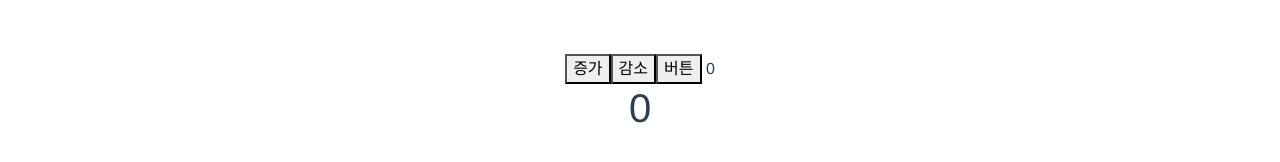
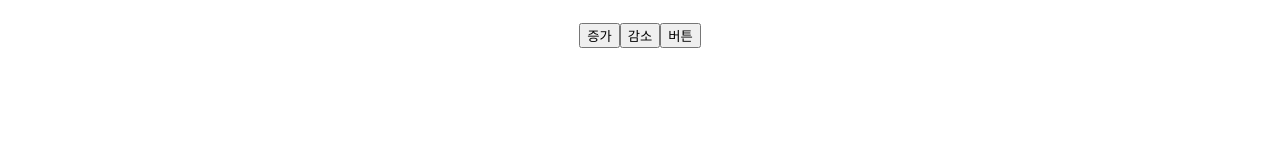
Before and after one commit to sksmsWKd/Vue-self-study, a Vue app: page / in a window 1280 px wide. Shown: the part 510-672 px from the top of the page. Built offline with nearby package versions, Linux system fonts and the light colour scheme.

Commit message:
Vue add js files

```diff
--- a/src/main.js
+++ b/src/main.js
@@ -1,30 +1,15 @@
 import Vue from 'vue'
+import './plugins/vuetify'
 import App from './App.vue'
 import router from './router'
-import {
-  store
-} from "./store"
-
-import {
-  BootstrapVue,
-  IconsPlugin,
-
-} from 'bootstrap-vue'
-
-
+import store from './store'
 
 Vue.config.productionTip = false
 
-// Make BootstrapVue available throughout your project
-Vue.use(BootstrapVue)
-// Optionally install the BootstrapVue icon components plugin
-Vue.use(IconsPlugin)
-
-import 'bootstrap/dist/css/bootstrap.css'
-import 'bootstrap-vue/dist/bootstrap-vue.css'
+export const EventBus = new Vue()
 
 new Vue({
   router,
-  store: store,
-  render: h => h(App),
+  store,
+  render: h => h(App)
 }).$mount('#app')
--- a/src/router.js
+++ b/src/router.js
@@ -1,21 +1,21 @@
 import Vue from 'vue'
-import VueRouter from "vue-router"
-import Home from "./views/Home"
-import About from "./views/About"
+import Router from 'vue-router'
 
-Vue.use(VueRouter);
-//라우터 쓰겠다
+Vue.use(Router)
 
-const router = new VueRouter({
-	mode: "history",
-	routes: [{
-		path: "/",
-		component: Home
-	}, {
-		path: "/about",
-		component: About
-	}]
-	//path 들어왔을떄 어디로 넘길지
+export default new Router({
+  mode: 'history',
+  base: process.env.BASE_URL,
+  routes: [
+    {
+      path: '/',
+      name: 'home',
+      component: () => import(/* webpackChunkName: "about" */ './views/Home.vue')
+    },
+    {
+      path: '/users',
+      name: 'users',
+      component: () => import(/* webpackChunkName: "users" */ './views/Users.vue')
+    }
+  ]
 })
-
-export default router;
--- a/src/store.js
+++ b/src/store.js
@@ -1,29 +1,52 @@
-import Vue from "vue";
-import Vuex from "vuex";
+import Vue from 'vue'
+import Vuex from 'vuex'
 
-Vue.use(Vuex);
+Vue.use(Vuex)
 
-export const store = new Vuex.Store({
-	// ...
-	state: {
-		count: 0,
-	},
-	mutations: {
-		increment(state) {
-			state.count++;
-		},
-		decrement(state) {
-			state.count--;
-		},
-		doubleadd(state, n = 2) {
-			state.count += n;
-		}
-	},
-	getters: {
-		counting(state) {
-			return state.count;
-		}
-	}
-});
+export default new Vuex.Store({
+  state: {
+    allUsers: [{
+        userId: 'hoza123',
+        password: '123',
+        name: 'Chambird',
+        address: 'Seoul',
+        src: 'https://upload.wikimedia.org/wikipedia/commons/thumb/9/98/Tree_Sparrow_August_2007_Osaka_Japan.jpg/250px-Tree_Sparrow_August_2007_Osaka_Japan.jpg'
+      },
+      {
+        userId: 'max123',
+        password: '456',
+        name: 'Rabbit',
+        address: 'Berlin',
+        src: 'http://idb.imarket.co.kr/con_img/cont/100000017842.jpg'
+      },
+      {
+        userId: 'lego123',
+        password: '789',
+        name: 'Adel',
+        address: 'Busan',
+        src: 'https://dcimg5.dcinside.com/dccon.php?no=62b5df2be09d3ca567b1c5bc12d46b394aa3b1058c6e4d0ca41648b65eef256eb529f89c193fd5e8e3df822b6167ba5b51963ebc70deabac5bd80dba5e9c07d7d83bce5191af8c6c'
+      }
+    ]
+  },
+  getters: { // vuex의 computed - > state를 함수에알려줘야함
+    allUsersCount: function (state) {
+      return state.allUsers.length;
+    },
+    countOfSeoul: state => {
+      let count = 0
+      state.allUsers.forEach(user => {
+        if (user.address === 'Seoul') count++
+      })
+      return count
+    },
+    percentOfSeoul: (state, getters) => {
+      return Math.round(getters.countOfSeoul / getters.allUsersCount * 100);
+    }
+  },
+  mutations: {
 
-Vue.config.productionTip = false
+  },
+  actions: {
+
+  }
+})
```
